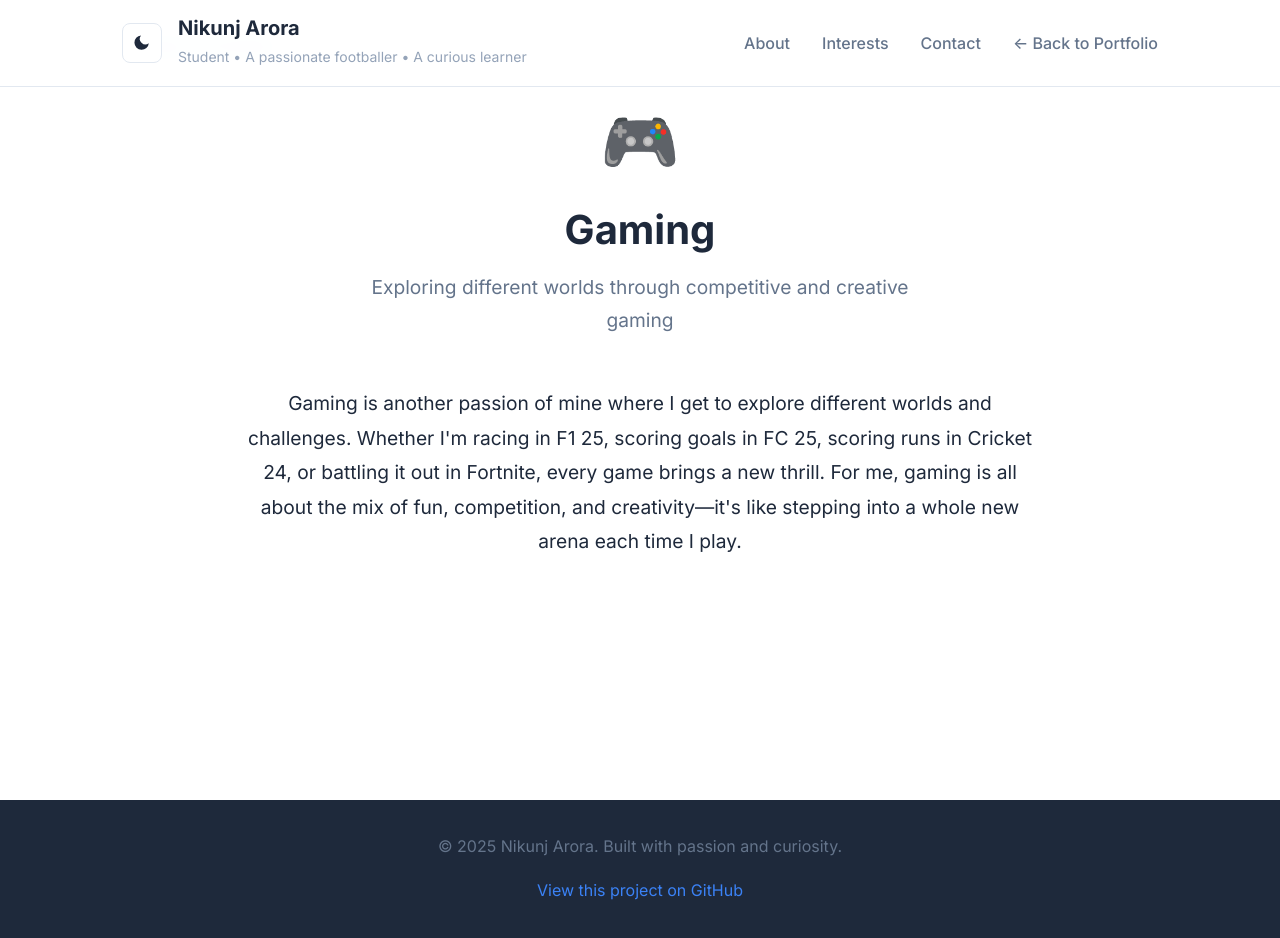
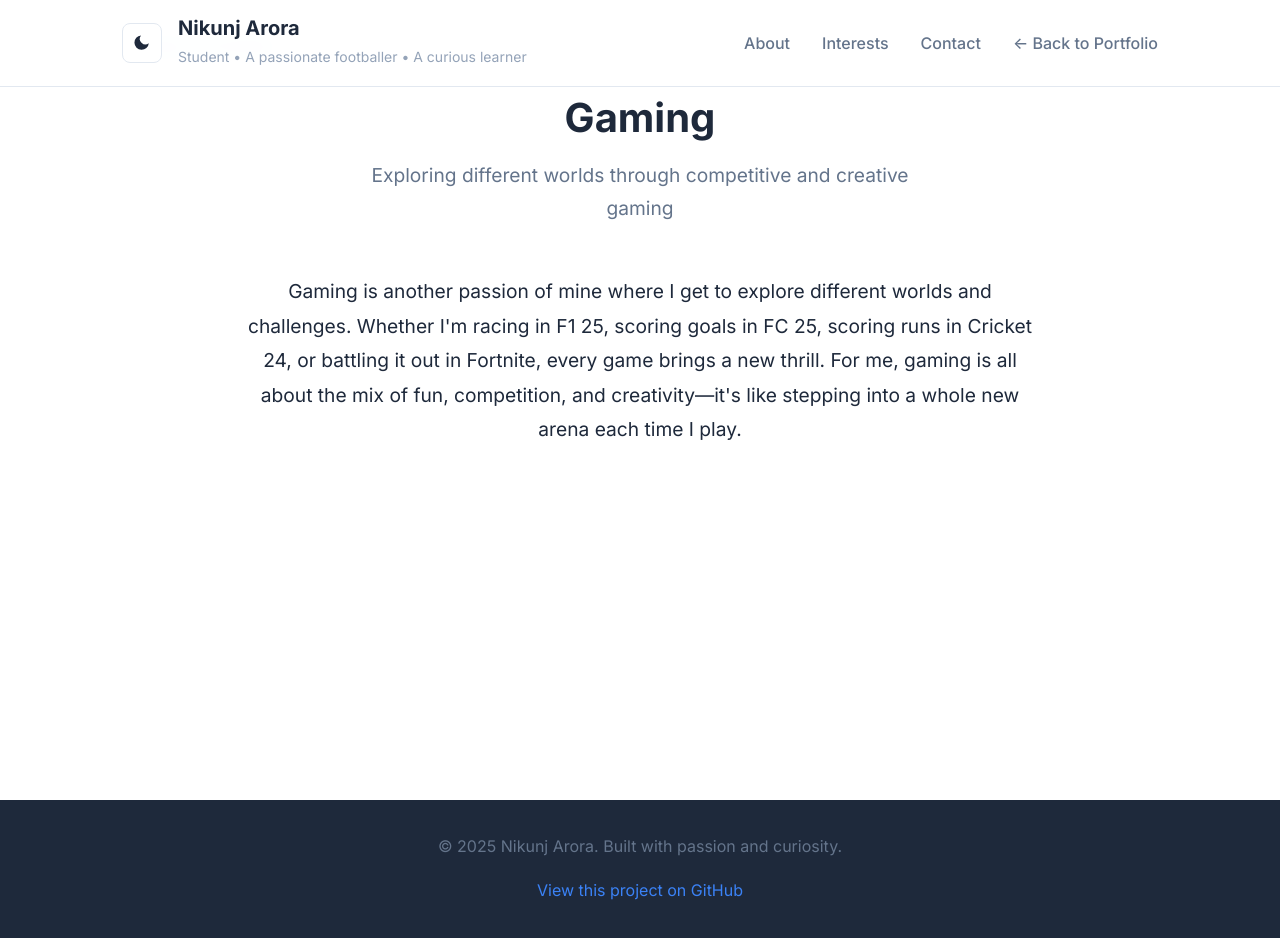
Before and after one commit to sachinlala/nikunj-portfolio, a website: page gaming.html in a window 1280 px wide. Drawn offline with Linux system fonts and the light colour scheme.

Commit message:
Gaming improvisation

```diff
--- a/gaming.html
+++ b/gaming.html
@@ -81,7 +81,6 @@
 
           <!-- Page Header -->
           <div class="page-header">
-            <div class="game-icon">🎮</div>
             <h1 class="page-title">Gaming</h1>
             <p class="page-subtitle">Exploring different worlds through competitive and creative gaming</p>
           </div>
```
